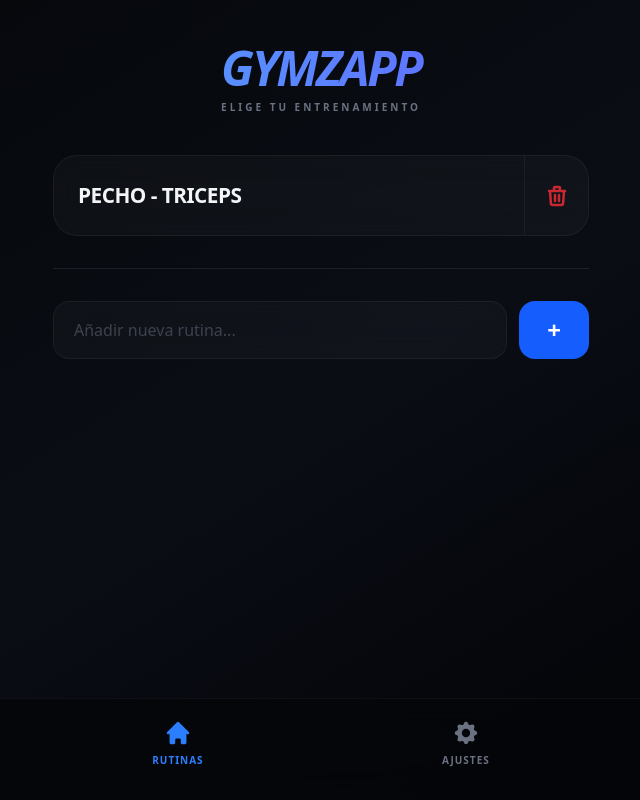
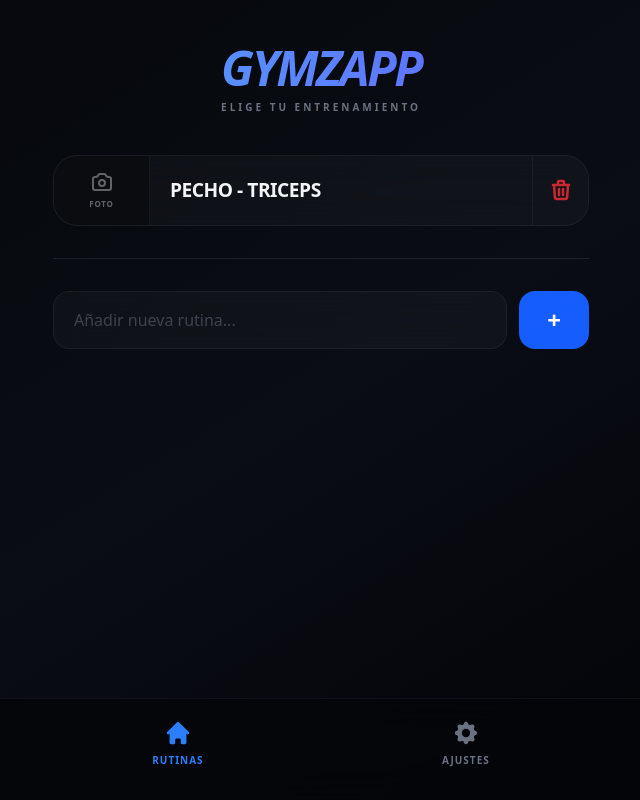
Before and after one commit to JoseZerte/rutinas-gym-app, a React (Vite) app: page / in a window 1280 px wide. Shown: the whole page, without its empty margins (319-959 px from the left). Built offline with nearby package versions, Linux system fonts and the light colour scheme.

Commit message:
añadido de poner una foto

```diff
--- a/src/App.jsx
+++ b/src/App.jsx
@@ -22,8 +22,7 @@ const GlobalStyles = ({ darkMode }) => (
       margin: 0;
       padding: 0;
       width: 100%;
-      /* FIX: Usamos 'clip' en lugar de 'hidden' para que el position:sticky funcione y el menú te siga */
-      overflow-x: clip;
+      overflow-x: clip; /* FIX: Permite el sticky pero bloquea el scroll lateral */
       overscroll-behavior-y: none;
     }
     * {
@@ -169,6 +168,10 @@ export default function App() {
 
     const [gruposel, setgruposel] = useState(null);
     const [rutinas, setRutinas] = useState(() => JSON.parse(localStorage.getItem('rutinas')) || { 'Pecho - Triceps': [] });
+
+    // --- NUEVO: Estado separado para guardar las fotos de las rutinas sin romper tus datos ---
+    const [rutinaImages, setRutinaImages] = useState(() => JSON.parse(localStorage.getItem('rutinaImages')) || {});
+
     const [nuevoEjercicio, setNuevoEjercicio] = useState('');
     const [nuevoGrupo, setNuevoGrupo] = useState('');
     const [confirmacionVisible, setConfirmacionVisible] = useState(false);
@@ -184,6 +187,7 @@ export default function App() {
     useEffect(() => { localStorage.setItem('rutinas', JSON.stringify(rutinas)); }, [rutinas]);
     useEffect(() => { localStorage.setItem('gymConfig', JSON.stringify(config)); }, [config]);
     useEffect(() => { localStorage.setItem('gymTheme', JSON.stringify(darkMode)); }, [darkMode]);
+    useEffect(() => { localStorage.setItem('rutinaImages', JSON.stringify(rutinaImages)); }, [rutinaImages]);
 
     const onTouchStart = (e) => { touchEnd.current = null; touchStart.current = e.targetTouches[0].clientX; }
     const onTouchMove = (e) => { touchEnd.current = e.targetTouches[0].clientX; }
@@ -260,8 +264,55 @@ export default function App() {
         setTimeout(() => setConfirmacionVisible(false), 2000);
     };
 
+    // --- LÓGICA DE COMPRESIÓN DE IMÁGENES PARA NO SATURAR EL MÓVIL ---
+    const handleImageUpload = (e, grupo) => {
+        const file = e.target.files[0];
+        if (!file) return;
+
+        const reader = new FileReader();
+        reader.onload = (event) => {
+            const img = new Image();
+            img.onload = () => {
+                const canvas = document.createElement('canvas');
+                // Recortamos la imagen a 200x200 para que ocupe muy poca memoria
+                const size = 200;
+                canvas.width = size;
+                canvas.height = size;
+                const ctx = canvas.getContext('2d');
+
+                // Recorte cuadrado centrado
+                const minSize = Math.min(img.width, img.height);
+                const startX = (img.width - minSize) / 2;
+                const startY = (img.height - minSize) / 2;
+
+                ctx.drawImage(img, startX, startY, minSize, minSize, 0, 0, size, size);
+
+                // Guardamos como JPEG comprimido
+                const dataUrl = canvas.toDataURL('image/jpeg', 0.6);
+                setRutinaImages(prev => ({...prev, [grupo]: dataUrl}));
+            };
+            img.src = event.target.result;
+        };
+        reader.readAsDataURL(file);
+    };
+
+    const borrarRutinaYFoto = (grupo) => {
+        if(window.confirm(`¿Borrar "${grupo}"?`)) {
+            const c = {...rutinas};
+            delete c[grupo];
+            setRutinas(c);
+
+            // Borramos también la foto para liberar memoria
+            const imgs = {...rutinaImages};
+            delete imgs[grupo];
+            setRutinaImages(imgs);
+        }
+    };
+
     const mainBg = darkMode ? 'bg-gradient-to-br from-[#05070a] via-[#0a0d14] to-[#020305] text-gray-200' : 'bg-gradient-to-br from-[#f8fafc] to-[#e2e8f0] text-gray-900';
     const textGradient = 'bg-clip-text text-transparent bg-gradient-to-r from-blue-400 to-indigo-500';
+    const cardBg = darkMode ? 'bg-[#111318]' : 'bg-white';
+    const borderColor = darkMode ? 'border-gray-800' : 'border-gray-200';
 
     return (
         <div className={`min-h-screen font-sans pb-32 transition-colors duration-500 ${mainBg}`} onTouchStart={onTouchStart} onTouchMove={onTouchMove} onTouchEnd={onTouchEnd}>
@@ -304,11 +355,29 @@ export default function App() {
 
                         <div className="space-y-4">
                             {Object.keys(rutinas).map(grupo => (
-                                <div key={grupo} className="flex items-stretch rounded-[1.5rem] overflow-hidden glass-border glass-effect transition-transform active:scale-[0.98]">
-                                    <button onClick={() => setgruposel(grupo)} className="flex-1 p-6 text-left">
-                                        <span className={`text-[1.3rem] font-black uppercase tracking-tight ${darkMode ? 'text-gray-100' : 'text-gray-900'}`}>{grupo}</span>
+                                <div key={grupo} className={`flex items-stretch rounded-[1.5rem] overflow-hidden glass-border glass-effect transition-transform active:scale-[0.98]`}>
+
+                                    {/* --- NUEVO: ÁREA DE FOTO DE RUTINA --- */}
+                                    <div className={`relative w-24 shrink-0 flex flex-col items-center justify-center overflow-hidden border-r ${darkMode ? 'border-white/5 bg-black/30' : 'border-black/5 bg-gray-100'}`}>
+                                        {rutinaImages[grupo] ? (
+                                            <img src={rutinaImages[grupo]} alt={grupo} className="w-full h-full object-cover" />
+                                        ) : (
+                                            <div className="flex flex-col items-center gap-1 opacity-40">
+                                                <svg className="w-6 h-6" fill="none" viewBox="0 0 24 24" stroke="currentColor"><path strokeLinecap="round" strokeLinejoin="round" strokeWidth={2} d="M3 9a2 2 0 012-2h.93a2 2 0 001.664-.89l.812-1.22A2 2 0 0110.07 4h3.86a2 2 0 011.664.89l.812 1.22A2 2 0 0018.07 7H19a2 2 0 012 2v9a2 2 0 01-2 2H5a2 2 0 01-2-2V9z" /><path strokeLinecap="round" strokeLinejoin="round" strokeWidth={2} d="M15 13a3 3 0 11-6 0 3 3 0 016 0z" /></svg>
+                                                <span className="text-[8px] font-black uppercase tracking-widest">FOTO</span>
+                                            </div>
+                                        )}
+                                        {/* Input invisible encima para subir foto */}
+                                        <input type="file" accept="image/*" onChange={(e) => handleImageUpload(e, grupo)} className="absolute inset-0 opacity-0 cursor-pointer" />
+                                    </div>
+
+                                    {/* Botón de seleccionar rutina */}
+                                    <button onClick={() => setgruposel(grupo)} className="flex-1 p-5 text-left active:opacity-80">
+                                        <span className={`text-[1.2rem] font-black uppercase tracking-tight ${darkMode ? 'text-gray-100' : 'text-gray-900'}`}>{grupo}</span>
                                     </button>
-                                    <button onClick={() => { if(window.confirm(`¿Borrar "${grupo}"?`)) { const c = {...rutinas}; delete c[grupo]; setRutinas(c); }}} className="w-16 flex items-center justify-center text-red-500/80 active:bg-red-500/10 transition-colors border-l border-white/5">
+
+                                    {/* Botón Eliminar */}
+                                    <button onClick={() => borrarRutinaYFoto(grupo)} className={`w-14 flex items-center justify-center text-red-500/80 active:bg-red-500/10 transition-colors border-l ${darkMode ? 'border-white/5' : 'border-black/5'}`}>
                                         <svg className="h-6 w-6" fill="none" viewBox="0 0 24 24" stroke="currentColor"><path strokeLinecap="round" strokeLinejoin="round" strokeWidth={2.5} d="M19 7l-.867 12.142A2 2 0 0116.138 21H7.862a2 2 0 01-1.995-1.858L5 7m5 4v6m4-6v6m1-10V4a1 1 0 00-1-1h-4a1 1 0 00-1 1v3M4 7h16" /></svg>
                                     </button>
                                 </div>
@@ -316,7 +385,7 @@ export default function App() {
                         </div>
                         <div className="mt-8 pt-8 border-t border-gray-500/20 flex gap-3">
                             <input type="text" placeholder="Añadir nueva rutina..." value={nuevoGrupo} onChange={e => setNuevoGrupo(e.target.value)} className={`flex-1 glass-effect glass-border rounded-2xl px-5 py-4 ${darkMode ? 'text-white' : 'text-black'} font-medium outline-none focus:border-blue-500/50`} />
-                            <button onClick={() => { if(!nuevoGrupo.trim()) return; setRutinas(p => ({...p, [nuevoGrupo.trim()]: []})); setNuevoGrupo(''); }} className="bg-blue-600 px-7 rounded-2xl font-black text-2xl text-white active:scale-95 transition-transform">+</button>
+                            <button onClick={() => { if(!nuevoGrupo.trim()) return; setRutinas(p => ({...p, [nuevoGrupo.trim()]: []})); setNuevoGrupo(''); }} className="bg-blue-600 px-7 rounded-2xl font-black text-2xl text-white active:scale-95 transition-transform border-none outline-none">+</button>
                         </div>
                     </div>
                 ) : (
@@ -330,9 +399,8 @@ export default function App() {
                                 <h2 className={`text-2xl font-black uppercase tracking-tight truncate ${darkMode ? 'text-white' : 'text-gray-900'}`}>{gruposel}</h2>
                             </div>
 
-                            {/* CRONÓMETRO PEQUEÑO COMO LO QUERÍAS */}
                             {timerActivo && (
-                                <div className="mt-3 bg-gradient-to-r from-blue-600 to-indigo-600 rounded-xl p-4 flex items-center justify-between animate-in zoom-in-95 duration-200 shadow-lg shadow-blue-500/20">
+                                <div className="mt-3 bg-gradient-to-r from-blue-600 to-indigo-600 rounded-xl p-4 flex items-center justify-between animate-in zoom-in-95 duration-200">
                                     <span className="text-xs font-black uppercase text-blue-100 tracking-widest opacity-90">Descanso</span>
                                     <span className="text-2xl font-black tabular-nums text-white">{Math.floor(tiempo / 60)}:{(tiempo % 60).toString().padStart(2, '0')}</span>
                                     <button onClick={() => setTimerActivo(false)} className="text-[10px] font-black bg-black/20 text-white px-3 py-1.5 rounded-md uppercase tracking-wider">Saltar</button>
@@ -358,12 +426,13 @@ export default function App() {
                                 </SortableContext>
                             </DndContext>
 
+                            {/* BOTONES MATE SIN SOMBRAS */}
                             <div className="mt-8 space-y-4 pb-8">
                                 <div className="flex gap-3">
                                     <input type="text" placeholder="Nombre del ejercicio..." value={nuevoEjercicio} onChange={e => setNuevoEjercicio(e.target.value)} className={`flex-1 glass-effect glass-border rounded-2xl px-5 py-4 ${darkMode ? 'text-white' : 'text-black'} focus:border-blue-500/50 outline-none`} />
-                                    <button onClick={agregarEjercicio} className={`font-black tracking-widest uppercase px-6 rounded-2xl active:scale-95 transition-transform ${darkMode ? 'bg-white/10 text-blue-400' : 'bg-black/5 text-blue-600'}`}>AÑADIR</button>
+                                    <button onClick={agregarEjercicio} className={`font-bold px-6 rounded-xl border border-transparent active:scale-95 transition-all ${darkMode ? 'bg-gray-800 text-blue-400' : 'bg-gray-200 text-blue-600'}`}>AÑADIR</button>
                                 </div>
-                                <button onClick={confirmarRutina} className="w-full py-6 bg-blue-600 text-white font-black text-lg tracking-widest rounded-2xl active:scale-[0.98] transition-transform">GUARDAR ENTRENAMIENTO</button>
+                                <button onClick={confirmarRutina} className="w-full py-5 bg-blue-600 text-white font-black uppercase tracking-widest rounded-2xl active:scale-[0.98] transition-all border-none outline-none">GUARDAR ENTRENAMIENTO</button>
                             </div>
                         </div>
                     </>
```
